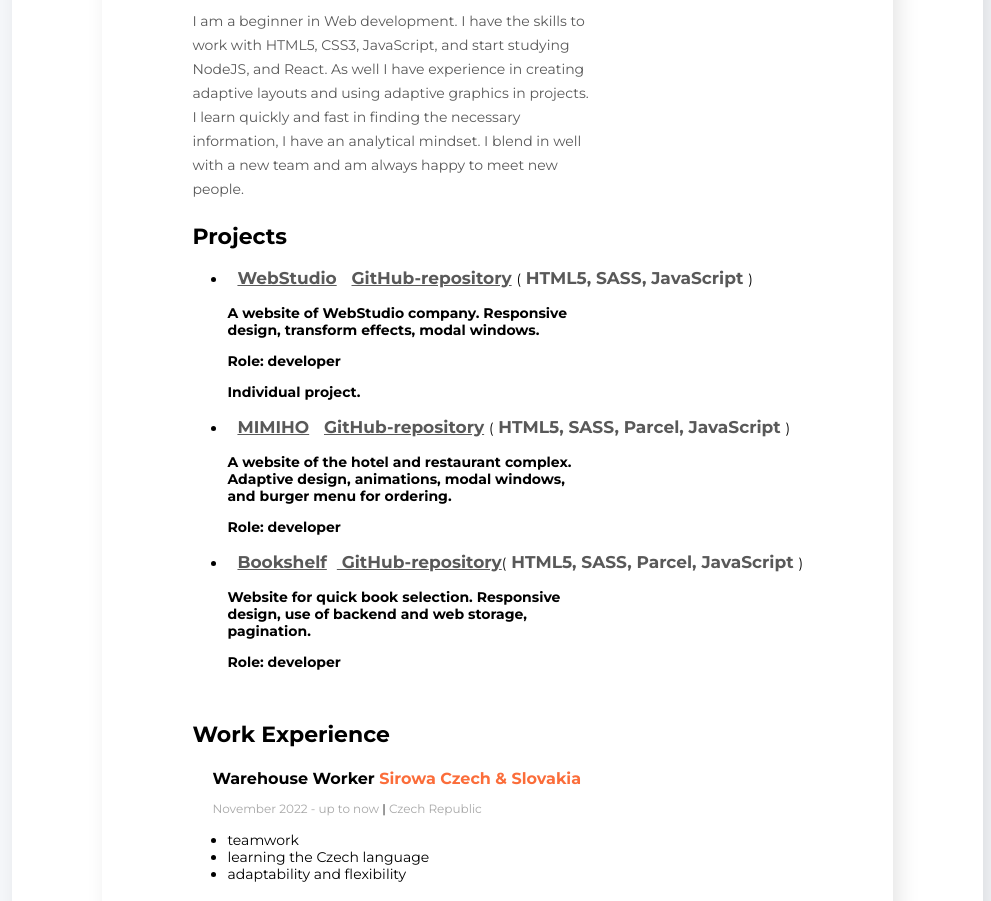
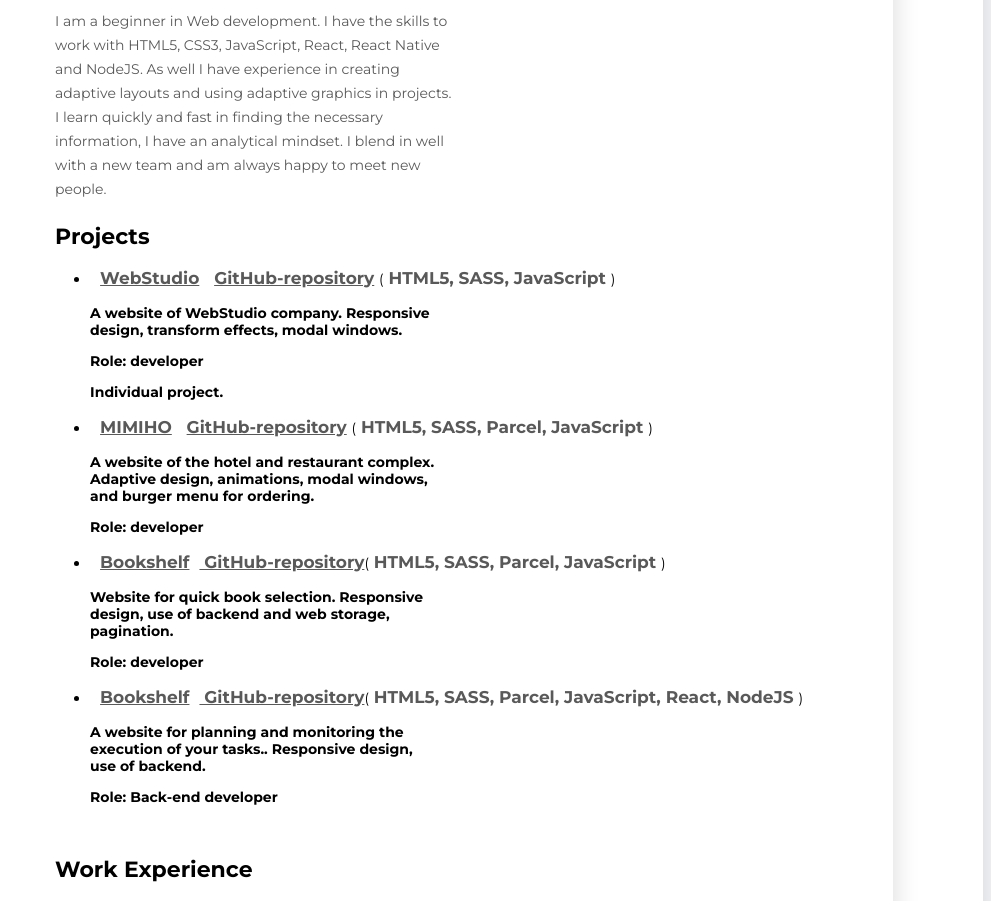
Before and after one commit to Oleksandrov1995/resume, a website built with Parcel: page src/index.html in a window 1280 px wide. Shown: the part 168-1069 px from the top of the page, without its empty margins (289-1280 px from the left). Built offline with nearby package versions, Linux system fonts and the light colour scheme.

Commit message:
Update info

```diff
--- a/src/partials/about-user.html
+++ b/src/partials/about-user.html
@@ -2,8 +2,8 @@
     <div class="main-content">
         <!--about user-->
         <div class="about">
-            <h2 class="about-position">Junior FullStack Developer(HTML5, CSS3, JS, React, React Native, NodeJS)</h2>
+            <h2 class="about-position">Junior FullStack Developer (HTML5, CSS3, JS, React, React Native, NodeJS)</h2>
 
             <h1 class="about-name">Oleksii Oleksandrov</h1>
 
-            <p class="about-description">I am a beginner in Web development. I have the skills to work with HTML5, CSS3, JavaScript, and start studying NodeJS, and React. As well I have experience in creating adaptive layouts and using adaptive graphics in projects. I learn quickly and fast in finding the necessary information, I have an analytical mindset. I blend in well with a new team and am always happy to meet new people.</p>
+            <p class="about-description">I am a beginner in Web development. I have the skills to work with HTML5, CSS3, JavaScript, React, React Native and NodeJS. As well I have experience in creating adaptive layouts and using adaptive graphics in projects. I learn quickly and fast in finding the necessary information, I have an analytical mindset. I blend in well with a new team and am always happy to meet new people.</p>
--- a/src/partials/projects.html
+++ b/src/partials/projects.html
@@ -31,5 +31,14 @@
                         <p>  Role: developer </p>
                       </div>
         </li>
+        <li class="projects-item">
+            <span class="project"><a href="https://melnykovsv.github.io/GooseTrack/" class="project-link" target = "_ blank">
+                Bookshelf</a><a href="https://github.com/MelnykovSV/GooseTrack" class="project-link" target = "_ blank">
+                    GitHub-repository</a><span class="project-bracket">(</span> HTML5, SASS, Parcel, JavaScript, React, NodeJS  <span class="project-bracket">)</span> </span>
+                    <div class="about-project">
+                        <p>A website for planning and monitoring the execution of your tasks.. Responsive design, use of backend. </p>
+                        <p>  Role: Back-end developer </p>
+                      </div>
+        </li>
     </ul>
 </div>
--- a/src/partials/sidebar.html
+++ b/src/partials/sidebar.html
@@ -42,6 +42,8 @@
             <li class="tech-skills-item"> <span class="tech-skills-text">WebPack</span> </li>
             <li class="tech-skills-item"> <span class="tech-skills-text">JavaScript</span> </li>
             <li class="tech-skills-item"> <span class="tech-skills-text">GitHub</span> </li>
+            <li class="tech-skills-item"> <span class="tech-skills-text">React</span> </li>
+            <li class="tech-skills-item"> <span class="tech-skills-text">React Native</span> </li>
             <li class="tech-skills-item"> <span class="tech-skills-text">Node.js</span> </li>
         </ul>
     </div>
```
